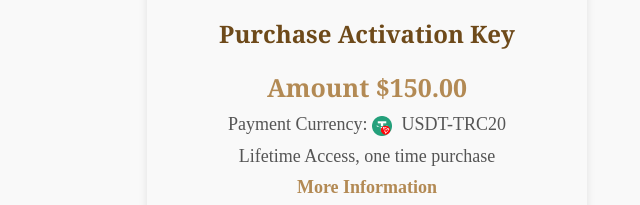
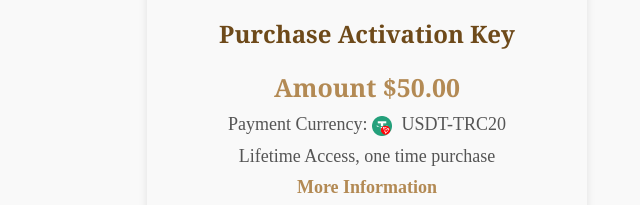
Before and after one commit to oxflash/app, a plain HTML site: page purchase.html in a window 1280 px wide. Shown: the part 170-375 px from the top of the page, 273-913 px from the left. Drawn offline with Linux system fonts and the light colour scheme.

Commit message:
Update purchase.html

```diff
--- a/purchase.html
+++ b/purchase.html
@@ -17,7 +17,7 @@
 
         <!-- Payment details -->
         <div class="payment-details">
-            <p id="amount">Amount $150.00</p>
+            <p id="amount">Amount $50.00</p>
             <p>Payment Currency: <img src="usdttrx.png" alt="Bitcoin Icon" class="bitcoin-icon"> USDT-TRC20</p>
             <p>Lifetime Access, one time purchase</p>
             <p id="moreinfo">More Information</p>
```
